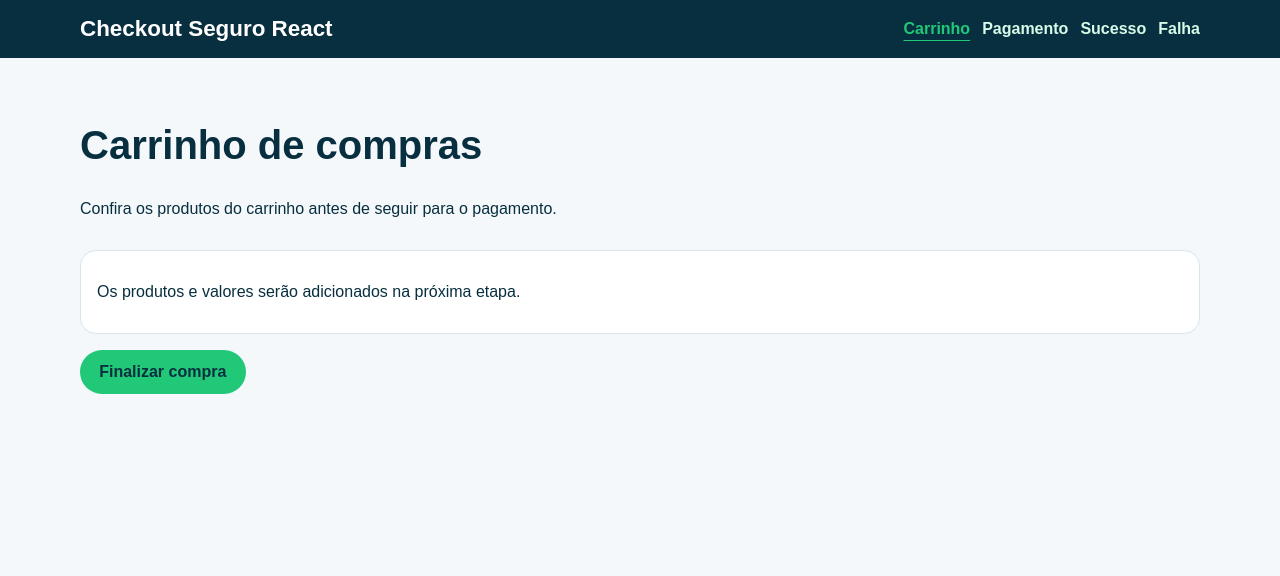
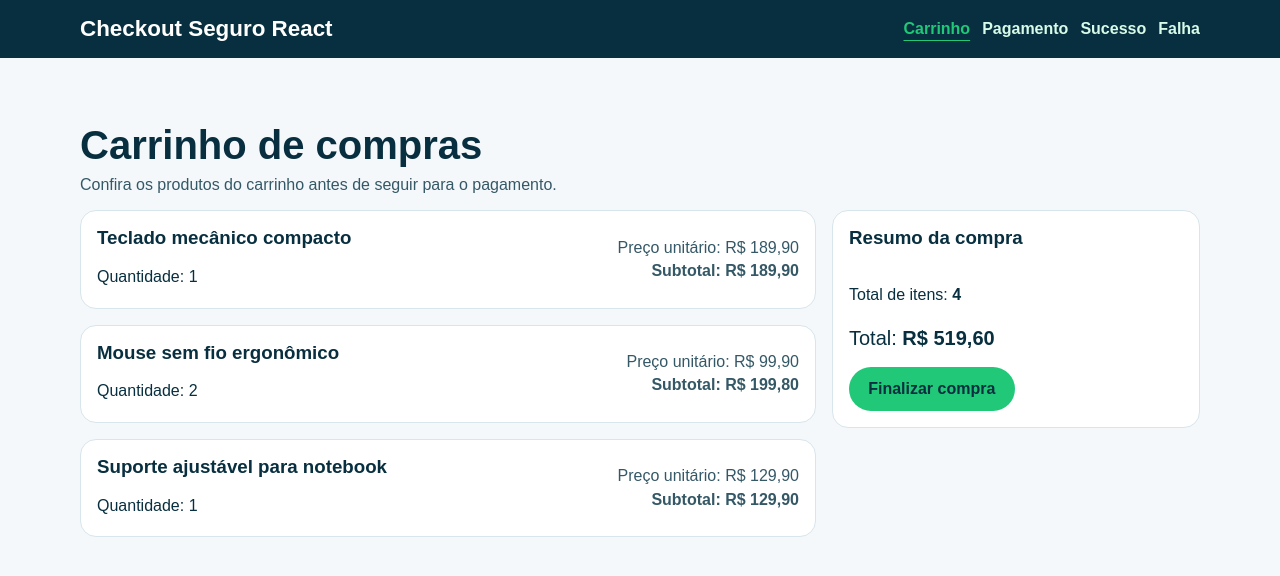
Before and after one commit to tainaralauschner/checkout-seguro-react, a React (Vite) app: page / in a window 1280 px wide. Shown: the top 576 px of the page. Built offline with nearby package versions, Linux system fonts and the light colour scheme.

Commit message:
implementa carrinho com produtos e total

```diff
--- a/src/assets/styles/index.css
+++ b/src/assets/styles/index.css
@@ -111,3 +111,76 @@ button {
     justify-content: space-between;
   }
 }
+
+.pagina__cabecalho {
+  display: grid;
+  gap: 0.5rem;
+}
+
+.pagina__cabecalho p {
+  margin: 0;
+  color: #355866;
+}
+
+.layout-carrinho {
+  display: grid;
+  gap: 1rem;
+}
+
+.lista-carrinho {
+  display: grid;
+  gap: 1rem;
+}
+
+.item-carrinho,
+.resumo-compra {
+  background-color: #ffffff;
+  border: 1px solid #d7e5ec;
+  border-radius: 1rem;
+  padding: 1rem;
+}
+
+.item-carrinho {
+  display: grid;
+  gap: 1rem;
+}
+
+.item-carrinho h3,
+.resumo-compra h3 {
+  margin-top: 0;
+}
+
+.item-carrinho p,
+.resumo-compra p {
+  margin: 0.35rem 0;
+}
+
+.item-carrinho__valores {
+  color: #355866;
+}
+
+.resumo-compra {
+  align-self: start;
+  display: grid;
+  gap: 0.75rem;
+}
+
+.resumo-compra__total {
+  font-size: 1.25rem;
+}
+
+@media (min-width: 48rem) {
+  .layout-carrinho {
+    grid-template-columns: 2fr 1fr;
+    align-items: start;
+  }
+
+  .item-carrinho {
+    grid-template-columns: 1fr auto;
+    align-items: center;
+  }
+
+  .item-carrinho__valores {
+    text-align: right;
+  }
+}
--- /dev/null
+++ b/src/components/ItemCarrinho.jsx
@@ -0,0 +1,21 @@
+function ItemCarrinho({ produto, formatarMoeda }) {
+  const subtotal = produto.precoUnitario * produto.quantidade;
+
+  return (
+    <article className="item-carrinho">
+      <div>
+        <h3>{produto.nome}</h3>
+        <p>Quantidade: {produto.quantidade}</p>
+      </div>
+
+      <div className="item-carrinho__valores">
+        <p>Preço unitário: {formatarMoeda(produto.precoUnitario)}</p>
+        <p>
+          <strong>Subtotal: {formatarMoeda(subtotal)}</strong>
+        </p>
+      </div>
+    </article>
+  );
+}
+
+export default ItemCarrinho;
--- /dev/null
+++ b/src/components/ResumoCompra.jsx
@@ -0,0 +1,25 @@
+import { Link } from "react-router-dom";
+
+function ResumoCompra({ quantidadeItens, total, formatarMoeda, mostrarBotao }) {
+  return (
+    <aside className="resumo-compra" aria-label="Resumo da compra">
+      <h3>Resumo da compra</h3>
+
+      <p>
+        Total de itens: <strong>{quantidadeItens}</strong>
+      </p>
+
+      <p className="resumo-compra__total">
+        Total: <strong>{formatarMoeda(total)}</strong>
+      </p>
+
+      {mostrarBotao && (
+        <Link className="botao" to="/pagamento">
+          Finalizar compra
+        </Link>
+      )}
+    </aside>
+  );
+}
+
+export default ResumoCompra;
--- /dev/null
+++ b/src/data/produtos.js
@@ -0,0 +1,20 @@
+export const produtos = [
+  {
+    id: 1,
+    nome: "Teclado mecânico compacto",
+    precoUnitario: 189.9,
+    quantidade: 1,
+  },
+  {
+    id: 2,
+    nome: "Mouse sem fio ergonômico",
+    precoUnitario: 99.9,
+    quantidade: 2,
+  },
+  {
+    id: 3,
+    nome: "Suporte ajustável para notebook",
+    precoUnitario: 129.9,
+    quantidade: 1,
+  },
+];
--- a/src/pages/Carrinho.jsx
+++ b/src/pages/Carrinho.jsx
@@ -1,19 +1,48 @@
-import { Link } from "react-router-dom";
+import ItemCarrinho from "../components/ItemCarrinho.jsx";
+import ResumoCompra from "../components/ResumoCompra.jsx";
+import { produtos } from "../data/produtos.js";
 
 function Carrinho() {
+  const total = produtos.reduce((acumulador, produto) => {
+    return acumulador + produto.precoUnitario * produto.quantidade;
+  }, 0);
+
+  const quantidadeItens = produtos.reduce((acumulador, produto) => {
+    return acumulador + produto.quantidade;
+  }, 0);
+
+  function formatarMoeda(valor) {
+    return valor.toLocaleString("pt-BR", {
+      style: "currency",
+      currency: "BRL",
+    });
+  }
+
   return (
     <section className="pagina">
-      <h2>Carrinho de compras</h2>
-
-      <p>Confira os produtos do carrinho antes de seguir para o pagamento.</p>
-
-      <div className="card">
-        <p>Os produtos e valores serão adicionados na próxima etapa.</p>
+      <div className="pagina__cabecalho">
+        <h2>Carrinho de compras</h2>
+        <p>Confira os produtos do carrinho antes de seguir para o pagamento.</p>
       </div>
 
-      <Link className="botao" to="/pagamento">
-        Finalizar compra
-      </Link>
+      <div className="layout-carrinho">
+        <div className="lista-carrinho" aria-label="Produtos no carrinho">
+          {produtos.map((produto) => (
+            <ItemCarrinho
+              key={produto.id}
+              produto={produto}
+              formatarMoeda={formatarMoeda}
+            />
+          ))}
+        </div>
+
+        <ResumoCompra
+          quantidadeItens={quantidadeItens}
+          total={total}
+          formatarMoeda={formatarMoeda}
+          mostrarBotao
+        />
+      </div>
     </section>
   );
 }
```
